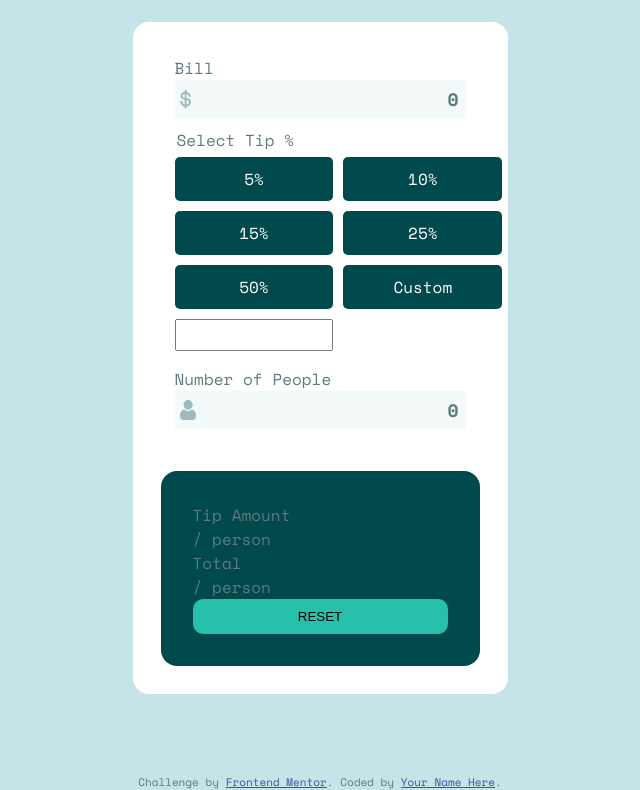
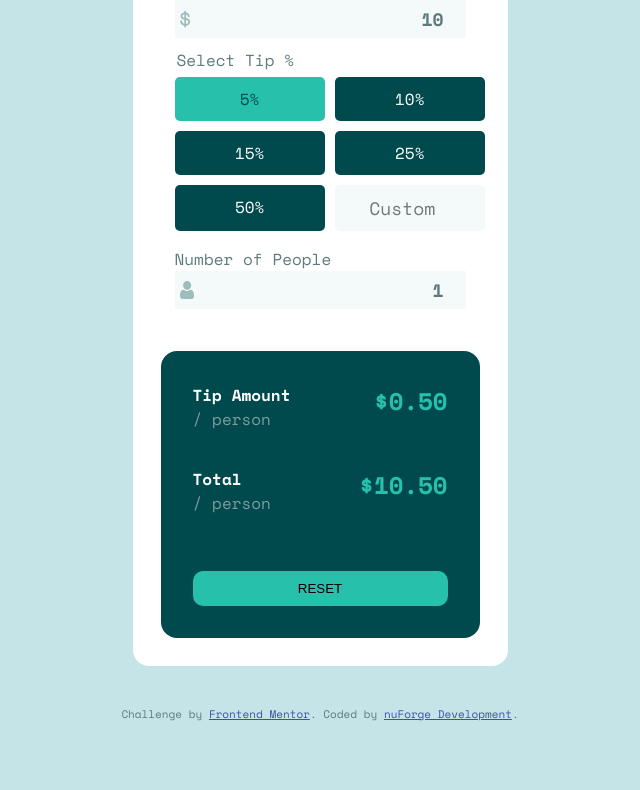
Before and after one commit to nuforge/tip-calculator-app-main, a website: page index.html in a window 1280 px wide. Shown: the part 254-1044 px from the top of the page, without its empty margins (320-960 px from the left). After the commit the page ends 976 px from the top, so only its background shows below. Drawn offline with nearby package versions, Linux system fonts and the light colour scheme.

Commit message:
Layout & Vue

```diff
--- a/app/scss/components/_index.scss
+++ b/app/scss/components/_index.scss
@@ -1,3 +1,4 @@
 @forward 'calculator';
 @forward 'radio';
 @forward 'input';
+@forward 'results';
--- a/app/scss/components/input.scss
+++ b/app/scss/components/input.scss
@@ -6,7 +6,7 @@
     padding: rem(5);
     background: var(--light-grayish-cyan2);
     & img {
-        height: 20px;
+        height: 18px;
         width: auto;
     }
 
--- a/app/scss/components/radio.scss
+++ b/app/scss/components/radio.scss
@@ -28,4 +28,13 @@
         color: var(--very-dark-cyan);
     }
 
+    .radio_custom {
+        cursor: pointer;
+        padding: rem(10);
+        background: var(--light-grayish-cyan2);
+        text-align: center;
+        border-radius: rem(5);
+        border: none;
+    }
+
 }
--- /dev/null
+++ b/app/scss/components/results.scss
@@ -0,0 +1,34 @@
+@use "../utils/" as *;
+
+.results {
+    position: relative;
+    font-weight: 700;
+
+    & section {
+        display: flex;
+        margin-bottom: rem(36);
+    }
+
+    &__subtitle {
+        flex: 1;
+        color: var(--white);
+        &--per-person {
+            color: var(--dark-grayish-cyan2);
+            font-weight: 500;
+        }
+    }
+
+    &__total {
+        font-size: rem(24);
+        color: var(--strong-cyan);
+    }
+
+    &__button {
+        margin-top: rem(20);
+        cursor: pointer;
+
+        @include breakpoint(large) {
+            margin-top: rem(40);
+        }
+    }
+}
--- a/app/scss/global/layout.scss
+++ b/app/scss/global/layout.scss
@@ -6,12 +6,13 @@ header {
 
 .container {
     width: rem(375);
-    margin: rem(80) auto;
+    margin: rem(40) auto;
     padding: rem(28);
     border-radius: rem(16);
 
     @include breakpoint(large) {
-        width: rem(915)
+        width: rem(915);
+        margin: rem(80) auto;
     }
 
     &__main {
--- a/index.html
+++ b/index.html
@@ -10,7 +10,6 @@
   <link href="https://fonts.googleapis.com/css2?family=Space+Mono:wght@400;700&display=swap" rel="stylesheet">
 
   <link rel="stylesheet" href="dist/style.css">
-  <script src="dist/main.js"></script>
 
   <title>Frontend Mentor | Tip calculator app</title>
 
@@ -21,6 +20,7 @@
   </style>
 </head>
 <body>
+  <div id="app">
     <header class="container">
       <img src="images/logo.svg" alt="logo"/>
     </header>
@@ -32,26 +32,31 @@
             <label for="bill">Bill</label>
             <div class="input">
               <img src="images/icon-dollar.svg" alt="dollar icon" />
-            <input type="text" name="bill" id="bill" value="0" />
+              <input type="number" name="bill" id="bill" placeholder="0" v-model="bill" />
             </div>
           </fieldset>
         </section>
         <section class="calculator__percent">
           <fieldset class="radio">
             <legend>Select Tip %</legend>
-          <input class="radio__input" type="radio" name="percent" id="5percent" value="5"/>
+            <input class="radio__input" type="radio" name="percent" id="5percent" value="5" v-model="percent" />
             <label class="radio__label" for="5percent">5%</label>
-          <input class="radio__input" type="radio" name="percent" id="10percent" value="10"/>
+            <input class="radio__input" type="radio" name="percent" id="10percent" value="10" v-model="percent" />
             <label class="radio__label" for="10percent">10%</label>
-          <input class="radio__input" type="radio" name="percent" id="15percent" value="15"/>
+            <input class="radio__input" type="radio" name="percent" id="15percent" value="15" v-model="percent" />
             <label class="radio__label" for="15percent">15%</label>
-          <input class="radio__input" type="radio" name="percent" id="25percent" value="25"/>
+            <input class="radio__input" type="radio" name="percent" id="25percent" value="25" v-model="percent" />
             <label class="radio__label" for="25percent">25%</label>
-          <input class="radio__input" type="radio" name="percent" id="50percent" value="50"/>
+            <input class="radio__input" type="radio" name="percent" id="50percent" value="50" v-model="percent" />
             <label class="radio__label" for="50percent">50%</label>
-          <input class="radio__input" type="radio" name="percent" id="custom" value="0"/>
-          <label class="radio__label" for="custom">Custom</label>
-          <input type="text" name="custompercent" id="custompercent" />
+            <input class="radio__input" type="radio" name="percent" id="custom" value="custom" v-model="percent" />
+            <input class="radio_custom"
+            type="number"
+            name="custompercent"
+            id="custompercent"
+            placeholder="Custom"
+            v-model="custom"
+            :onFocus="selectCustom" />
           </fieldset>
         </section>
       <section class="calculator__people">
@@ -60,25 +65,69 @@
           <label for="">Number of People</label>
           <div class="input">
             <img src="images/icon-person.svg" alt="person icon" />
-          <input type="text" name="people" id="people"  value="0" />
+            <input type="number" name="people" id="people"  placeholder="0"  v-model="people" />
           </div>
         </fieldset>
       </section>
 
       </div>
-    <div class="calculator__results">
-      <section>Tip Amount<br/>
-      / person</section>
+      <div class="calculator__results results">
         <section>
-        Total<br/>
-        / person
+          <div class="results__subtitle">Tip Amount
+            <div class="results__subtitle--per-person">/ person</div>
+          </div>
+          <div class="results__total">${{tipPerPerson}}</div>
         </section>
-      <button>Reset</button>
+        <section>
+          <div class="results__subtitle">Total
+            <div class="results__subtitle--per-person">/ person</div>
+        </div>
+          <div class="results__total">${{totalPerPerson}}</div>
+        </section>
+        <button class="results__button">Reset</button>
       </div>
     </main>
+  </div>
   <div class="attribution">
     Challenge by <a href="https://www.frontendmentor.io?ref=challenge" target="_blank">Frontend Mentor</a>.
-    Coded by <a href="#">Your Name Here</a>.
+    Coded by <a href="#">nuForge Development</a>.
   </div>
+
+  <script src="https://unpkg.com/vue@next"></script>
+  <script>
+    let app = Vue.createApp({
+      data() {
+        return {
+          bill: 10,
+          percent: 5,
+          custom: null,
+          people: 1,
+        }
+      },
+      methods: {
+          selectCustom() {
+            this.percent = 0;
+          }
+        },
+      computed: {
+        totalPerPerson() {
+          let percent = (this.percent === "custom" ) ? this.custom : this.percent;
+          console.log(percent);
+          let billPercent = (this.bill * (this.percent /100)) + this.bill * 1;
+          let perPerson =  billPercent / this.people;
+          return perPerson.toFixed(2);
+        },
+        tipPerPerson() {
+          let percent = (this.percent === "custom" ) ? this.custom : this.percent;
+          let billPercent = this.bill * (this.percent / 100);
+          let perPerson =  billPercent / this.people;
+          return perPerson.toFixed(2);
+        }
+      }
+    });
+    app.mount('#app');
+    </script>
+  <script src="dist/main.js"></script>
+
 </body>
 </html>
```
Also changed, not shown: dist/style.css, 1 other file. Lines whose indentation alone changed are shown as unchanged.
